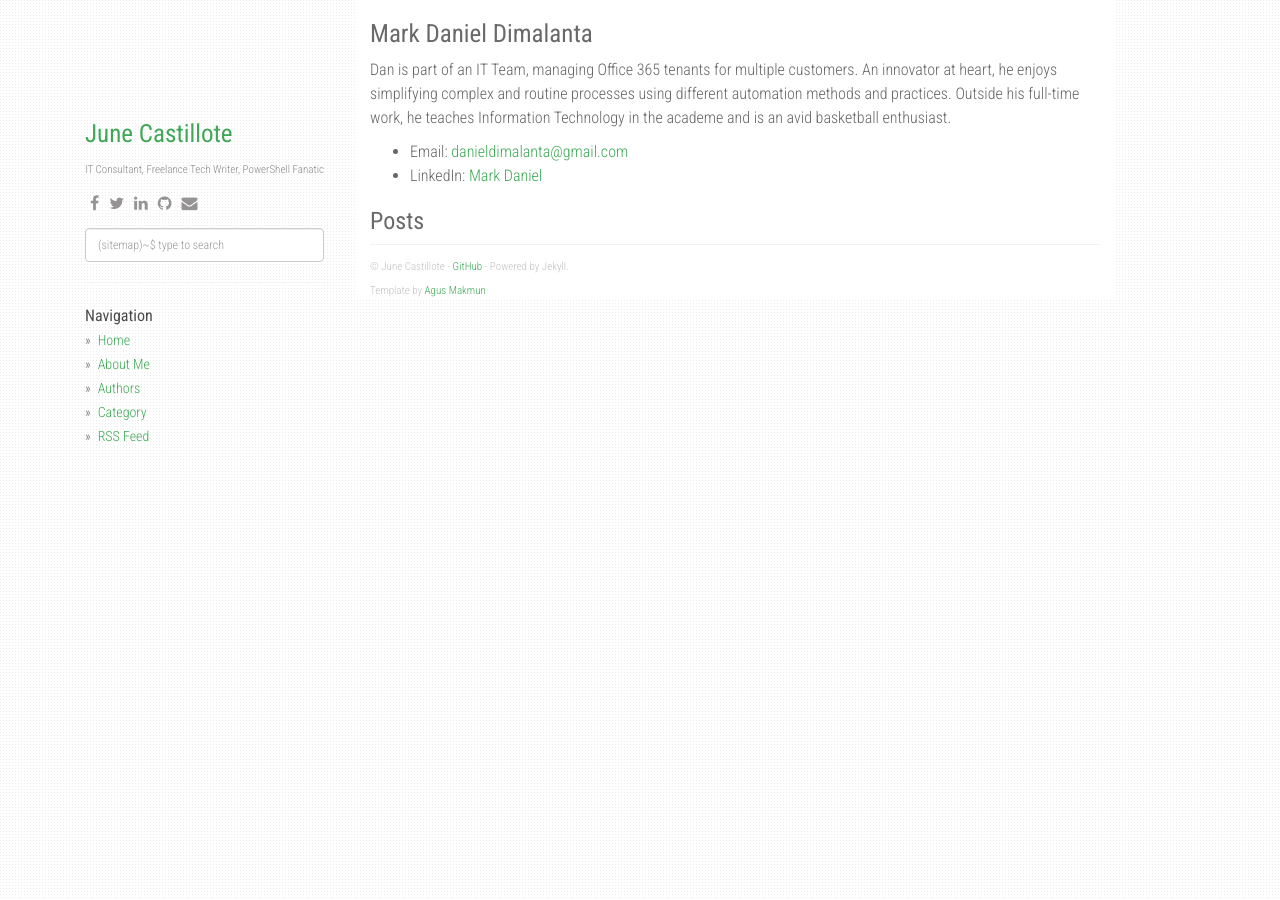
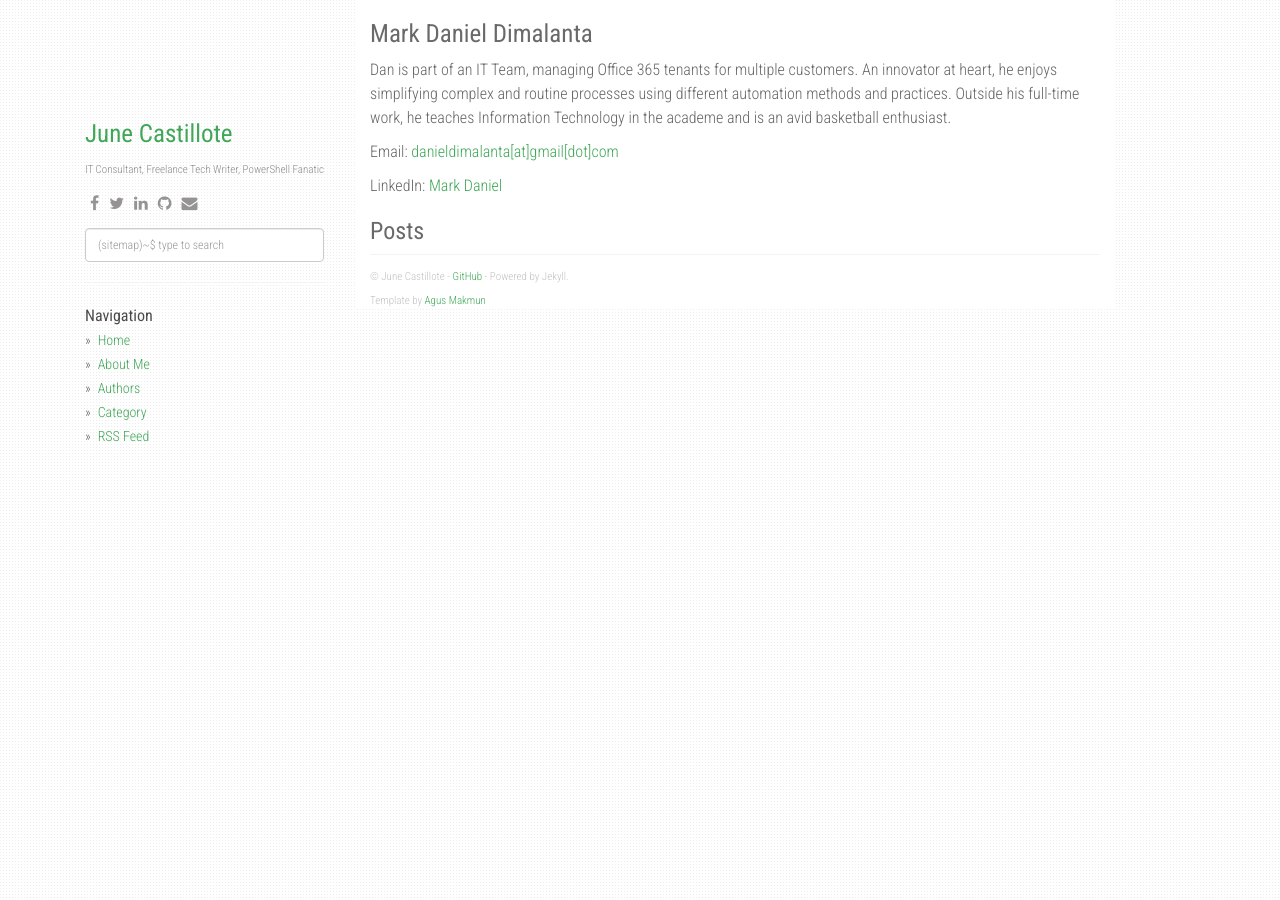
Before and after one commit to junecastillote/junecastillote.github.io, a Jekyll site: the page built from _authors/dan.md, in a window 1280 px wide. Built offline with Jekyll 4.4.1, drawn with Linux system fonts in a browser that asks for light colours; nearby versions of some CDN libraries.

Commit message:
update authors

```diff
--- a/_authors/dan.md
+++ b/_authors/dan.md
@@ -6,5 +6,6 @@ name: Mark Daniel Dimalanta
 
 Dan is part of an IT Team, managing Office 365 tenants for multiple customers. An innovator at heart, he enjoys simplifying complex and routine processes using different automation methods and practices. Outside his full-time work, he teaches Information Technology in the academe and is an avid basketball enthusiast.
 
-* Email: [danieldimalanta@gmail.com](mailto:danieldimalanta@gmail.com){:target="_blank"}
-* LinkedIn: [Mark Daniel](https://www.linkedin.com/in/mark-daniel-dimalanta-4b899a109/){:target="_blank"}
+Email: [danieldimalanta[at]gmail[dot]com](mailto:danieldimalanta@gmail.com){:target="_blank"}
+
+LinkedIn: [Mark Daniel](https://www.linkedin.com/in/DanDimalanta/){:target="_blank"}
```
Also changed, not shown: _authors/june.md (+1 -1 lines).
